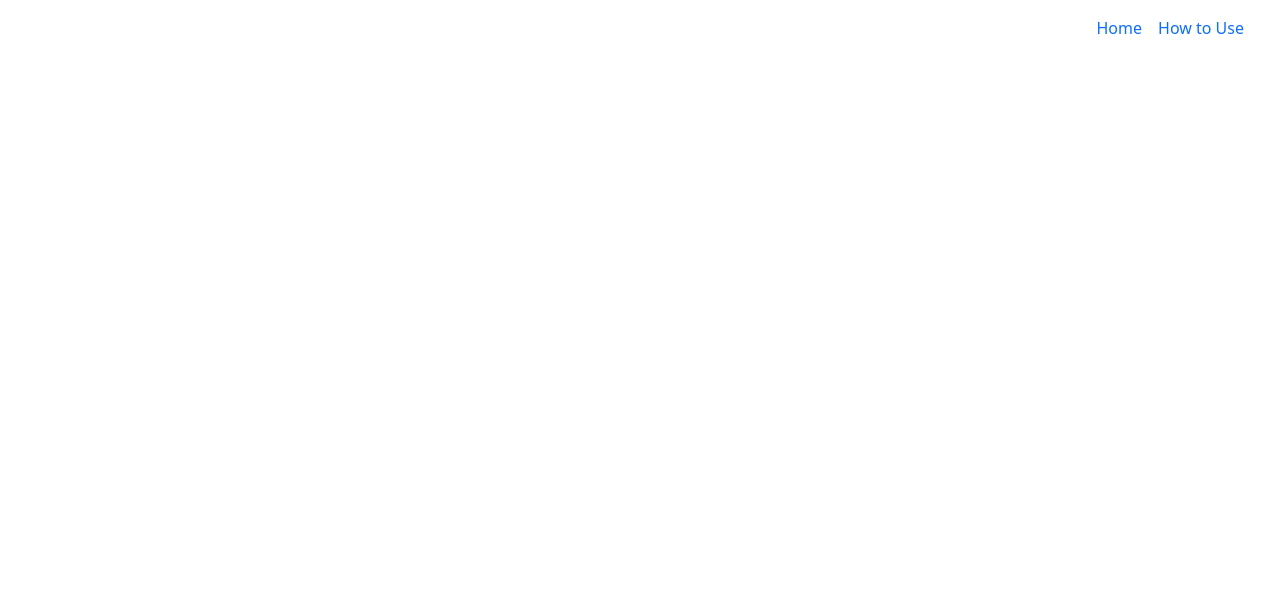
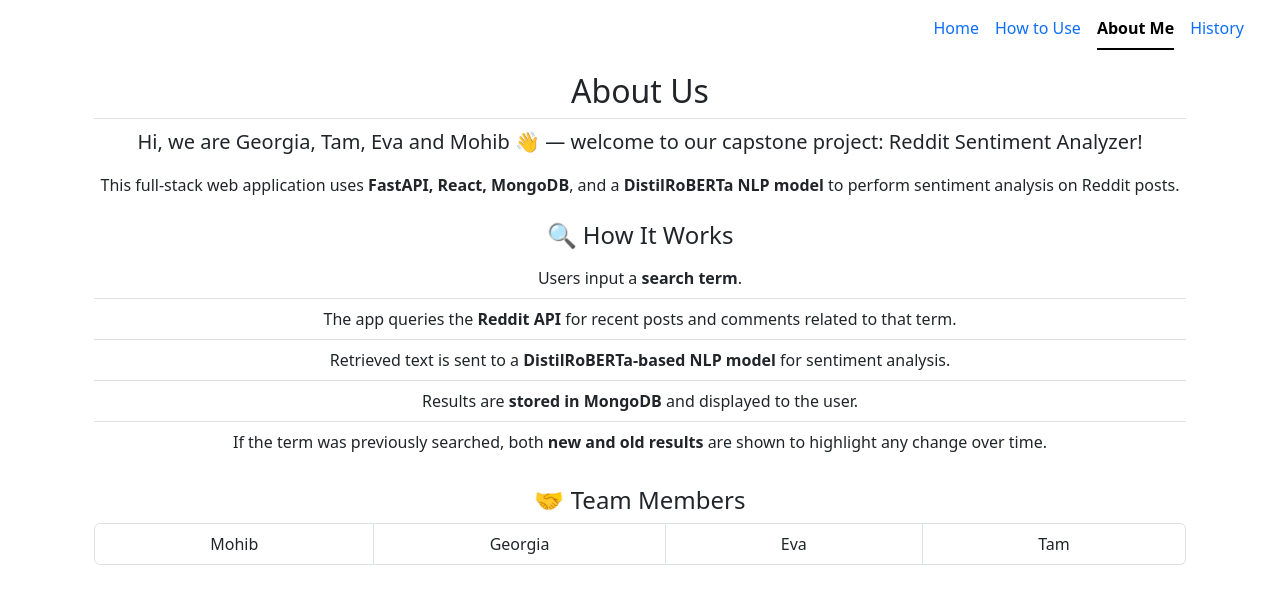
Before and after one commit to georgiakoda/capstone_final, a React (Create React App) app in the folder frontend/: page /about in a window 1280 px wide. Before the commit this address had no page. Shown: the top 604 px of the page. Built offline with nearby package versions, Linux system fonts and the light colour scheme.

Commit message:
feat: add frontend keyword history and about page

```diff
--- a/frontend/package.json
+++ b/frontend/package.json
@@ -3,12 +3,13 @@
   "version": "0.1.0",
   "private": true,
   "dependencies": {
-    "bootstrap": "^5.3.3",
+    "axios": "^1.8.4",
+    "bootstrap": "^5.3.5",
     "bootstrap-icons": "^1.11.3",
     "cra-template": "1.2.0",
     "react": "^19.0.0",
     "react-dom": "^19.0.0",
-    "react-router-dom": "^7.4.0",
+    "react-router-dom": "^7.5.0",
     "react-scripts": "5.0.1",
     "web-vitals": "^4.2.4"
   },
--- a/frontend/src/App.js
+++ b/frontend/src/App.js
@@ -3,6 +3,9 @@
 import { BrowserRouter as Router, Routes, Route } from 'react-router-dom';
 import NavBar from './components/NavBar';
 import HowTo from './components/HowTo';
+import About from './components/about';
+import KeywordHistory from './components/KeywordHistory';
+
 import 'bootstrap/dist/css/bootstrap.min.css';
 
 function App() {
@@ -16,7 +19,6 @@
     <div className="App">
       <NavBar />
       <Routes>
-          {/* Define the default route for the homepage */}
   <Route path="/" element={
     <header className="App-header">
       <div className="container my-5">
@@ -35,9 +37,12 @@
     </header>
   } />
 
-          {/* Define the route for the "How to Use" page */}
   <Route path="/howto" element={<HowTo />} />
+  <Route path="/about" element={<About />} />
+  <Route path="/history" element={<KeywordHistory />} />
+
 </Routes>
+
     </div>
     </Router>
   );
--- /dev/null
+++ b/frontend/src/components/KeywordHistory.js
@@ -0,0 +1,33 @@
+import React, { useEffect, useState } from 'react';
+import axios from 'axios';
+
+const KeywordHistory = () => {
+  const [keywords, setKeywords] = useState([]);
+
+  useEffect(() => {
+    axios.get('http://localhost:8000/keywords/')
+      .then(res => setKeywords(res.data))
+      .catch(err => console.error("Error fetching keywords:", err));
+  }, []);
+
+  return (
+    <div className="container pt-5 my-4">
+      <h2 className="pb-2 border-bottom">🔁 Keyword History</h2>
+
+      {keywords.length === 0 ? (
+        <p className="text-muted">No keywords found yet.</p>
+      ) : (
+        <ul className="list-group">
+          {keywords.map((k) => (
+            <li key={k._id} className="list-group-item d-flex justify-content-between align-items-center">
+              <span className="text-capitalize">{k.query}</span>
+              <small className="text-muted">{new Date(k.created_at).toLocaleString()}</small>
+            </li>
+          ))}
+        </ul>
+      )}
+    </div>
+  );
+};
+
+export default KeywordHistory;
--- a/frontend/src/components/NavBar.js
+++ b/frontend/src/components/NavBar.js
@@ -10,7 +10,7 @@
             <div className="container-fluid justify-content-end mx-4">
                 <ul className="nav nav-underline">
 
-                <li className="nav-item">
+                    <li className="nav-item">
                         <NavLink
                             to="/"
                             className={({ isActive }) =>
@@ -33,6 +33,26 @@
                         </NavLink>
                     </li>
 
+                    <li className="nav-item">
+                        <NavLink
+                            to="/about"
+                            className={({ isActive }) =>
+                                isActive ? "nav-link active" : "nav-link"
+                            }
+                        >
+                            About Me
+                        </NavLink>
+
+                    </li>
+                    <li className="nav-item">
+  <NavLink
+    to="/history"
+    className={({ isActive }) => isActive ? "nav-link active" : "nav-link"}
+  >
+    History
+  </NavLink>
+</li>
+
 
                 </ul>
             </div>
--- /dev/null
+++ b/frontend/src/components/about.js
@@ -0,0 +1,46 @@
+import React from 'react';
+
+const About = () => (
+  <div className="container px-4 pt-5 my-4">
+    <h2 className="pb-2 border-bottom">About Us</h2>
+
+    <p className="lead">
+      Hi, we are <strong>Georgia, Tam, Eva and Mohib</strong> 👋 — welcome to our capstone project:
+      <strong> Reddit Sentiment Analyzer</strong>!
+    </p>
+
+    <p>
+      This full-stack web application uses <strong>FastAPI, React, MongoDB</strong>,
+      and a <strong>DistilRoBERTa NLP model</strong> to perform sentiment analysis on Reddit posts.
+    </p>
+
+    <h4 className="mt-4">🔍 How It Works</h4>
+    <ul className="list-group list-group-flush mb-4">
+      <li className="list-group-item">
+        Users input a <strong>search term</strong>.
+      </li>
+      <li className="list-group-item">
+        The app queries the <strong>Reddit API</strong> for recent posts and comments related to that term.
+      </li>
+      <li className="list-group-item">
+        Retrieved text is sent to a <strong>DistilRoBERTa-based NLP model</strong> for sentiment analysis.
+      </li>
+      <li className="list-group-item">
+        Results are <strong>stored in MongoDB</strong> and displayed to the user.
+      </li>
+      <li className="list-group-item">
+        If the term was previously searched, both <strong>new and old results</strong> are shown to highlight any change over time.
+      </li>
+    </ul>
+
+    <h4 className="mt-4">🤝 Team Members</h4>
+    <ul className="list-group list-group-horizontal-md">
+      <li className="list-group-item flex-fill text-center">Mohib</li>
+      <li className="list-group-item flex-fill text-center">Georgia</li>
+      <li className="list-group-item flex-fill text-center">Eva</li>
+      <li className="list-group-item flex-fill text-center">Tam</li>
+    </ul>
+  </div>
+);
+
+export default About;
```
Also changed, not shown: 1 other file (tests, documents, lock files or other folders). Lines whose indentation alone changed are shown as unchanged.
